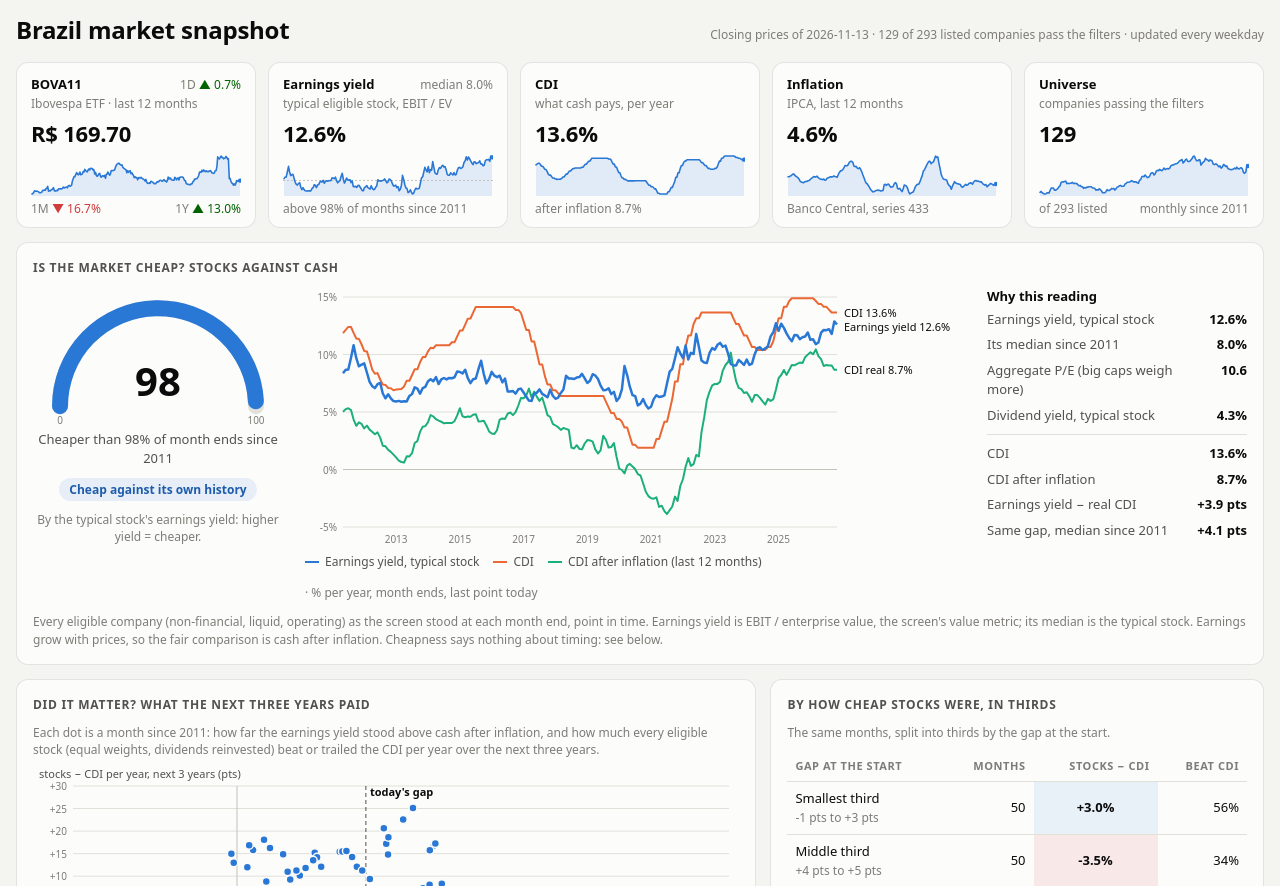
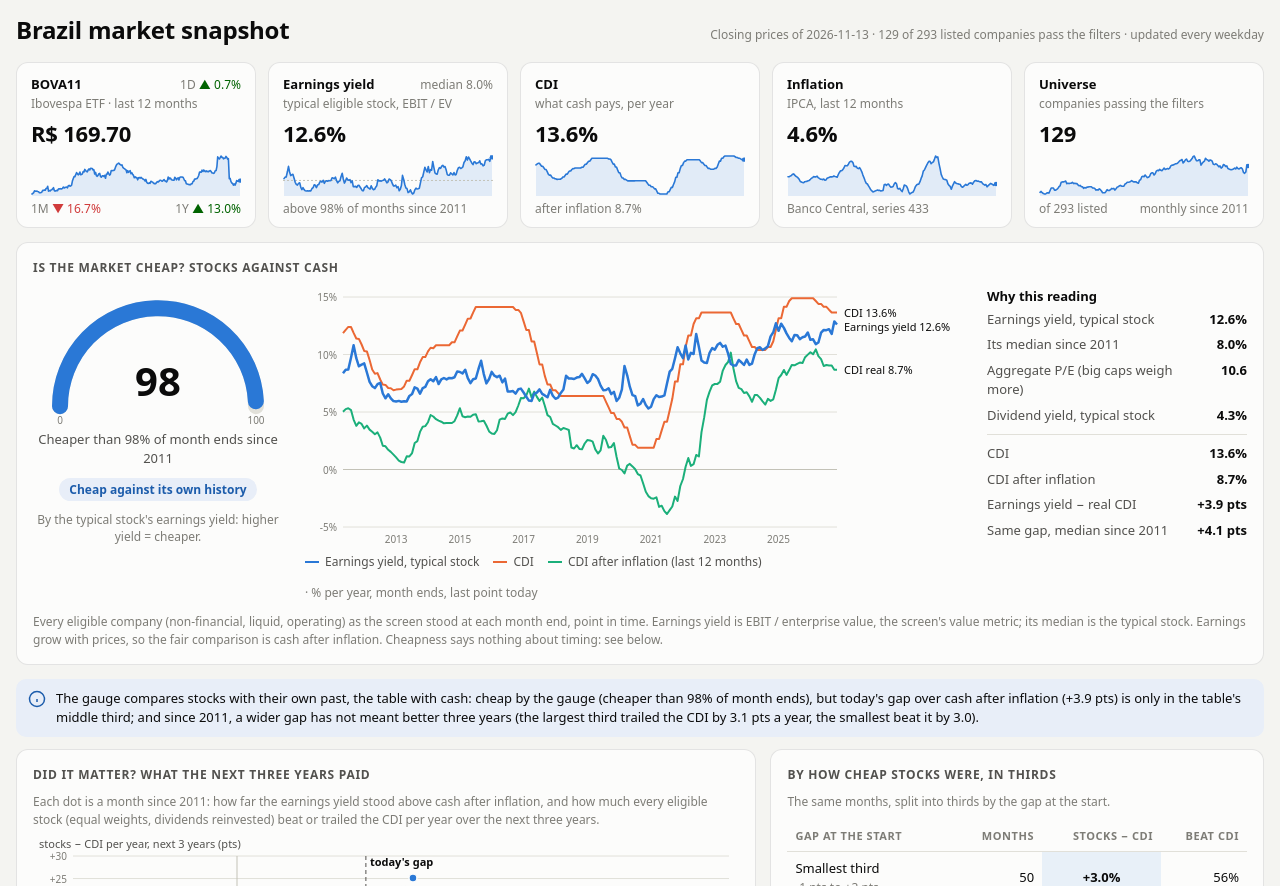
Before and after one commit to mbottoni/b3-radar, a plain HTML site: page docs/index.html in a window 1280 px wide. Shown: the part 66-952 px from the top of the page. Drawn offline with Linux system fonts and the light colour scheme.

Commit message:
Overview: one sentence that reconciles the gauge and the thirds table
The gauge said "cheap against its own history" while the table beside it
showed the cheapest third against cash trailing the CDI, and the page
never said they measure different things. A sentence between them, built
from the numbers on the page, says what each compares, where today stands
in each (98% of month ends by the gauge; a +3.9 pt gap over real cash,
the table's middle third), and that a wider gap has not meant better three
years since 2011. Its wording follows the data if any of that changes.
Today's third is marked in the table.

Closes #17

```diff
--- a/docs/assets/index.js
+++ b/docs/assets/index.js
@@ -135,20 +135,43 @@ function drawMkScatter() {
   }
   box.append(s);
 }
+// The months split into thirds by the gap at the start (smallest first).
+function mkThirds() {
+  const P = mkPoints().sort((a, b) => a.gap - b.gap), n = P.length;
+  return [["Smallest third", 0, Math.round(n / 3)], ["Middle third", Math.round(n / 3), Math.round((2 * n) / 3)], ["Largest third", Math.round((2 * n) / 3), n]]
+    .map(([label, a, b]) => ({ label, g: P.slice(a, b) })).filter((x) => x.g.length)
+    .map((x) => ({ ...x, avg: x.g.reduce((s, p) => s + p.out, 0) / x.g.length, wins: x.g.filter((p) => p.out > 0).length / x.g.length }));
+}
+const todayGap = () => { const t = S.mkToday; return t && t.earnings_yield != null && t.real_cdi != null ? t.earnings_yield - t.real_cdi : NaN; };
+// The third today's gap falls in (cut halfway between neighbouring thirds).
+const todayThird = (th, gap) => (!Number.isFinite(gap) || th.length < 3 ? -1 : th.slice(1).filter((x, i) => gap > (th[i].g.at(-1).gap + x.g[0].gap) / 2).length);
 function buildThirds() {
-  const P = mkPoints().sort((a, b) => a.gap - b.gap), t = $("#mkThirds");
+  const P = mkPoints().sort((a, b) => a.gap - b.gap), t = $("#mkThirds"), th = mkThirds(), now = todayThird(th, todayGap());
   t.replaceChildren(el("tr", {}, ...[["Gap at the start"], ["Months"], ["Stocks − CDI", "Stocks minus CDI, per year, next 3 years"], ["Beat CDI", "Share of months in which stocks beat the CDI over the next 3 years"]]
     .map(([h, title], i) => el("th", { className: i ? "" : "l", textContent: h, title: title || "" }))));
   const n = P.length;
-  for (const [label, a, b] of [["Smallest third", 0, Math.round(n / 3)], ["Middle third", Math.round(n / 3), Math.round((2 * n) / 3)], ["Largest third", Math.round((2 * n) / 3), n]]) {
-    const g = P.slice(a, b);
-    if (!g.length) continue;
-    const avg = g.reduce((s, p) => s + p.out, 0) / g.length, wins = g.filter((p) => p.out > 0).length / g.length;
-    t.append(el("tr", {}, el("td", { className: "l" }, el("div", { textContent: label }), el("span", { className: "muted", style: "font-size:12px", textContent: `${pts(g[0].gap, 0)} to ${pts(g.at(-1).gap, 0)}` })),
+  th.forEach(({ label, g, avg, wins }, i) => {
+    t.append(el("tr", {}, el("td", { className: "l" }, el("div", {}, label, i === now ? el("span", { className: "new", textContent: "TODAY", title: `Today's gap: ${pts(todayGap())}` }) : null),
+      el("span", { className: "muted", style: "font-size:12px", textContent: `${pts(g[0].gap, 0)} to ${pts(g.at(-1).gap, 0)}` })),
       el("td", { textContent: g.length }), retCell(avg, 0.15, 1), el("td", { textContent: pct(wins) })));
-  }
+  });
   const dates = P.map((p) => p.date).sort();
   $("#mkCaveat").textContent = n ? `${n} monthly starts, ${dates[0].slice(0, 7)} to ${dates.at(-1).slice(0, 7)}. They overlap: consecutive months share almost all of their three years, so this is closer to four or five independent periods than to ${n}. It describes the past, not a forecast.` : "";
+}
+
+// One sentence that reconciles the gauge (stocks against their own past) with
+// the table (stocks against cash, and what came next), from the numbers.
+function buildSynthesis() {
+  const box = $("#mkSynth"), T = S.mkToday || {}, th = mkThirds(), gap = todayGap(), i = todayThird(th, gap);
+  const v = Number.isFinite(T.cheaper_than) ? T.cheaper_than * 100 : NaN;
+  if (!Number.isFinite(v) || i < 0) { box.replaceChildren(); return; }
+  const hist = v >= 67 ? 2 : v >= 33 ? 1 : 0;                       // the gauge's own zones
+  const word = ["expensive", "near its usual level", "cheap"][hist], third = ["smallest", "middle", "largest"][i];
+  const lo = th[0], hi = th.at(-1), since = mkPoints().map((p) => p.date).sort()[0].slice(0, 4);
+  const by = (x, it, unit) => `${x.avg >= 0 ? "beat" : "trailed"} ${it} by ${f1(Math.abs(x.avg) * 100)}${unit ? " pts a year" : ""}`;
+  box.replaceChildren(callout(`The gauge compares stocks with their own past, the table with cash: ${word} by the gauge (cheaper than ${f1(v, 0)}% of month ends), ` +
+    `${i === hist ? "and" : "but"} today's gap over cash after inflation (${pts(gap)}) is ${i < hist ? "only " : ""}in the table's ${third} third${i === hist ? " too" : ""}; ` +
+    `and since ${since}, a wider gap has ${hi.avg > lo.avg ? "gone with better" : "not meant better"} three years (the largest third ${by(hi, "the CDI", true)}, the smallest ${by(lo, "it")}).`));
 }
 
 // Expandable row (click / Enter) showing the score breakdown.
@@ -228,7 +251,7 @@ function buildList() {
 function buildOverview() {
   const st = S.status;
   $("#status").textContent = st ? `Closing prices of ${st.asof} · ${st.eligible} of ${st.companies} listed companies pass the filters · updated every weekday` : "";
-  buildCards(); buildWhy(); buildThirds(); buildList(); buildWatch();
+  buildCards(); buildWhy(); buildThirds(); buildSynthesis(); buildList(); buildWatch();
 }
 
 // ============================================================== WATCHLIST
--- a/docs/index.html
+++ b/docs/index.html
@@ -32,6 +32,8 @@
       </div>
       <p class="note" id="mkNote" style="margin:12px 0 0"></p>
     </section>
+
+    <div id="mkSynth"></div>
 
     <div class="two">
       <section class="card">
```
